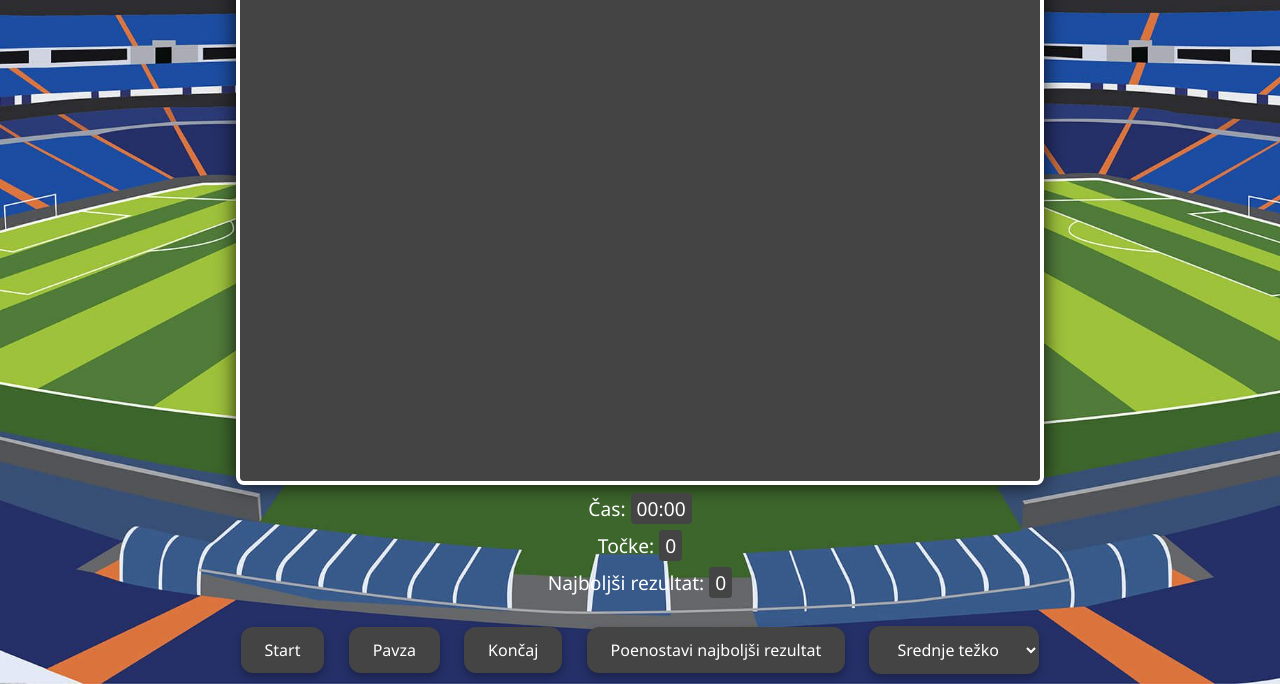
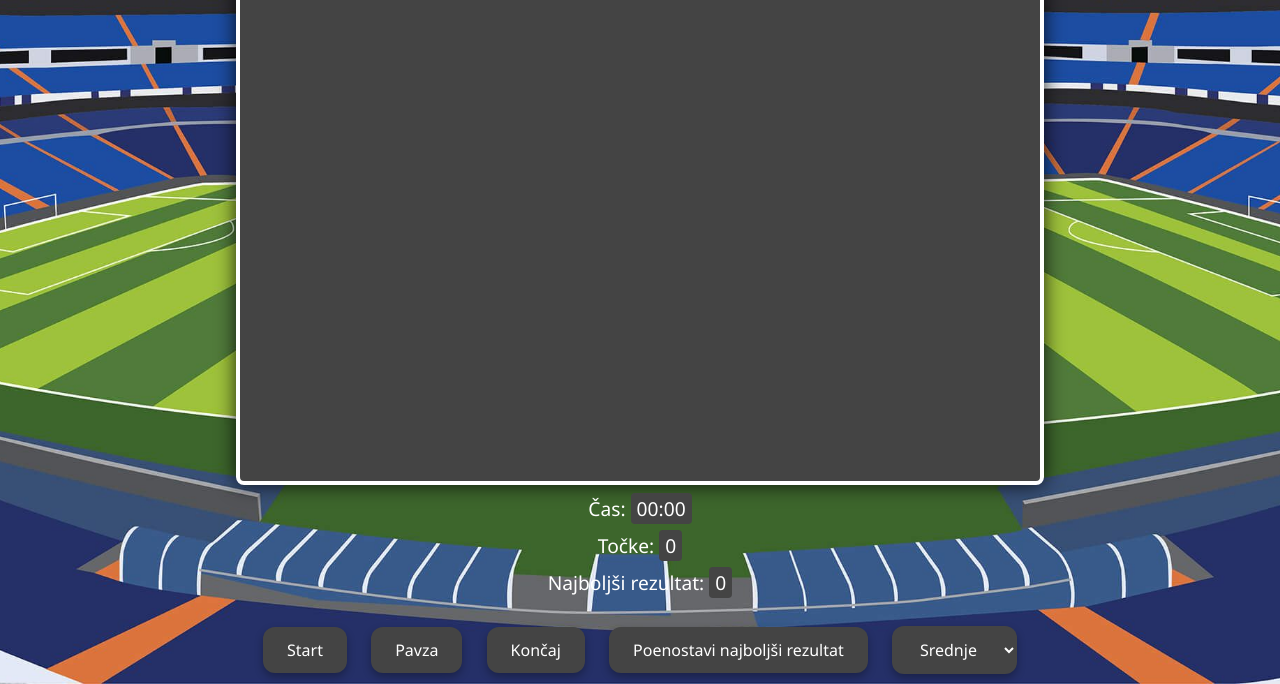
Before and after one commit to MatiasCecko/The-bricks, a plain HTML site: page index.html in a window 1280 px wide. Shown: the part 363-1047 px from the top of the page. Drawn offline with nearby package versions, Linux system fonts and the light colour scheme.

Commit message:
Update index.html

```diff
--- a/index.html
+++ b/index.html
@@ -30,7 +30,7 @@
         <button id="resetBestScore">Poenostavi najboljši rezultat</button>
         <select id="difficulty">
             <option value="easy">Lahko</option>
-            <option value="medium" selected>Srednje težko</option>
+            <option value="medium" selected>Srednje</option>
             <option value="hard">Težko</option>
         </select>
 
```
